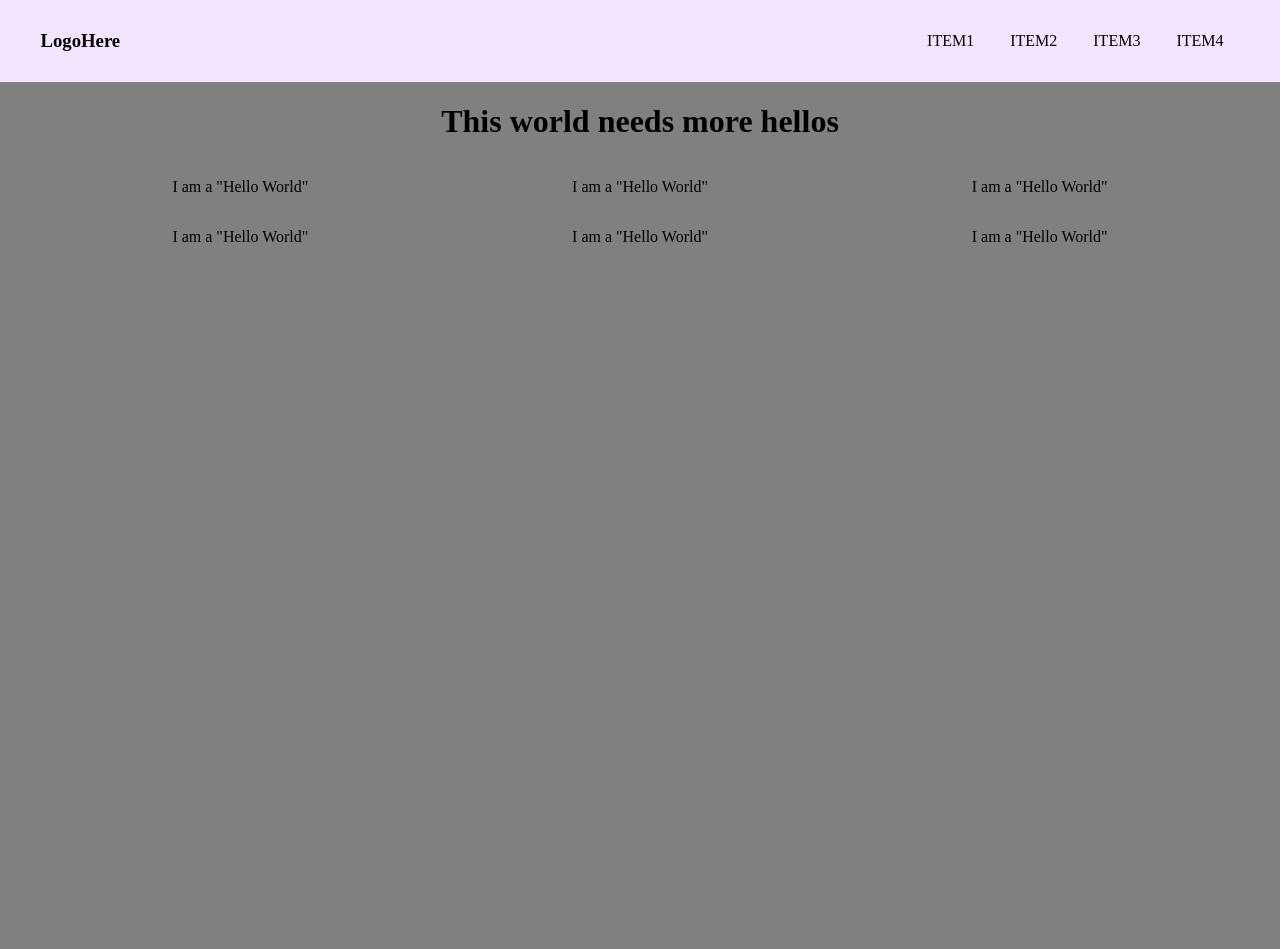
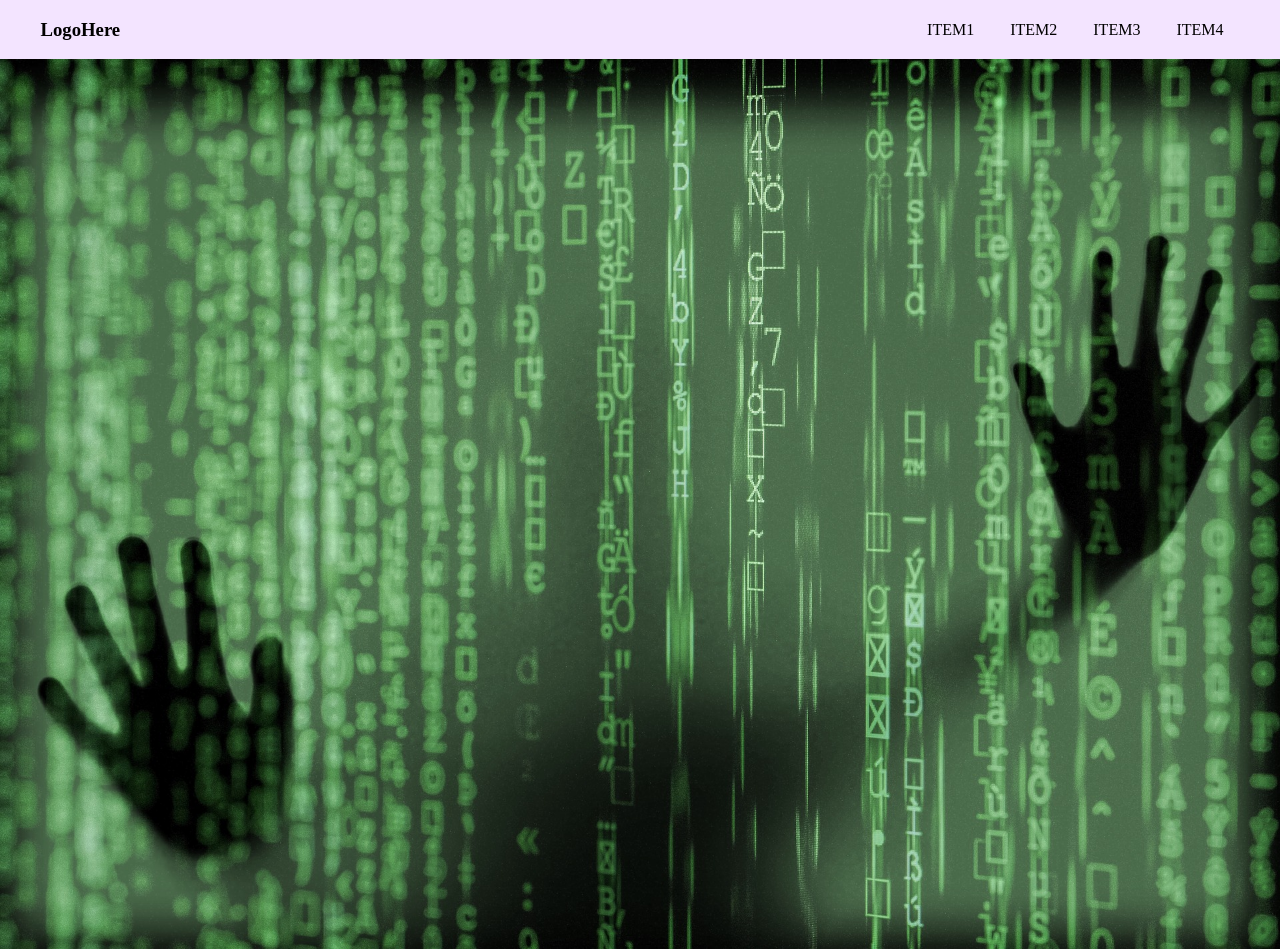
Before and after one commit to b1mind/psp-template, a website built with Parcel: page src/index.pug in a window 1280 px wide. Shown: the top 949 px of the page. Before the commit the page ends 800 px from the top, so only its background shows below. Built offline with nearby package versions, Linux system fonts and the light colour scheme.

Commit message:
📦 updated libs

```diff
--- a/package.json
+++ b/package.json
@@ -14,12 +14,12 @@
 	},
 	"devDependencies": {
 		"autoprefixer": "^9.8.6",
+		"gh-pages": "^3.1.0",
 		"node-sass": "^4.14.1",
 		"parcel-bundler": "^1.12.4",
+		"parcel-plugin-static-files-copy": "^2.5.0",
+		"postcss": "^7.0.35",
 		"postcss-combine-media-query": "^1.0.1",
-		"parcel-plugin-static-files-copy": "^2.5.0",
-		"postcss": "^7.0.32",
-		"gh-pages": "^3.1.0",
 		"pug": "^3.0.0"
 	},
 	"dependencies": {
--- a/src/index.pug
+++ b/src/index.pug
@@ -26,6 +26,8 @@ html(lang="en")
 					li item4
 
 		main
+			.center
+				img(src="../static/images/lostMatrix.jpg")
 			.wrap
 				h1.center This world needs more hellos
 				-let a = 6
--- a/src/scss/style.scss
+++ b/src/scss/style.scss
@@ -39,6 +39,7 @@ img {
 }
 
 ul {
+  margin: 0;
   list-style: none;
 }
 
@@ -81,7 +82,7 @@ ul {
 
 header {
   background: var(--clr);
-	@media (max-width: $minWidthSml) {
+  @media (max-width: $minWidthMed) {
     position: sticky;
     top: 0;
     z-index: 420;
@@ -93,7 +94,7 @@ header {
   display: inline-block;
   visibility: visible;
   transition: all 0.3ms;
-	@media (max-width: $minWidthSml) {
+  @media (max-width: $minWidthMed) {
     visibility: hidden;
     display: none;
   }
@@ -104,7 +105,7 @@ header {
   gap: 3px;
   justify-content: center;
   visibility: hidden;
-	@media (max-width: $minWidthSml) {
+  @media (max-width: $minWidthMed) {
     visibility: visible;
     li {
       width: 25px;
@@ -122,7 +123,7 @@ nav {
 }
 
 .navMain {
-	@media (max-width: $minWidthSml) {
+  @media (max-width: $minWidthMed) {
     position: absolute;
     top: 60px;
     left: 0;
@@ -133,15 +134,17 @@ nav {
     border-bottom: 1px solid var(--clr-dark);
     z-index: 999;
   }
+
   li {
     padding: 1em;
     text-transform: uppercase;
     display: inline-block;
     cursor: pointer;
-		@media (max-width: $minWidthSml) {
+    @media (max-width: $minWidthMed) {
       display: block;
     }
   }
+
   i.fas {
     padding: 0.5rem;
     cursor: pointer;
```
Also changed, not shown: 2 other files. Lines whose indentation alone changed are shown as unchanged.
